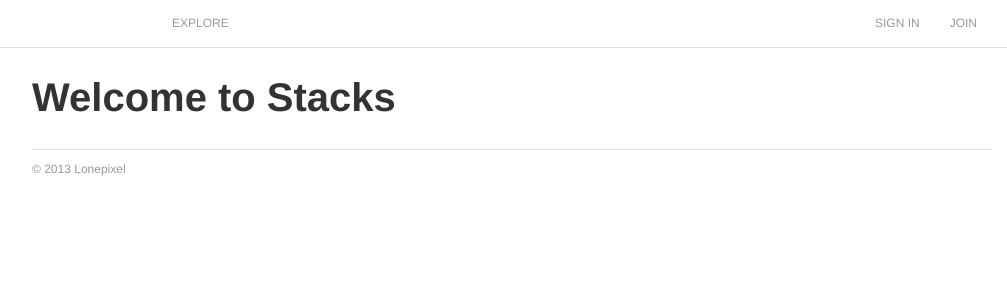
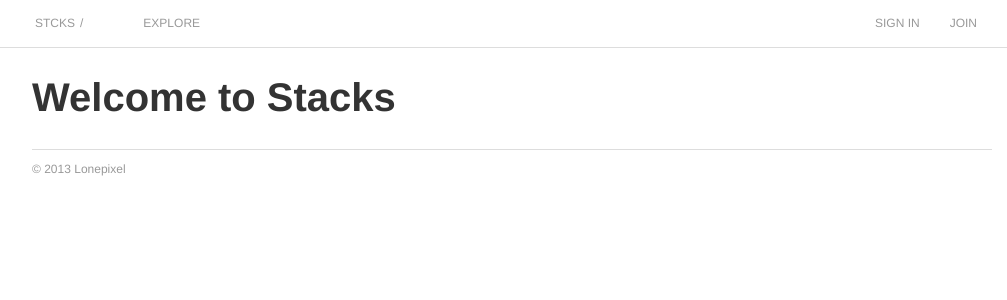
Before and after one commit to thatjohnmartin/stacks, a Python web app: template stacks/www/templates/www/home.html in a window 1280 px wide. Shown: the top 300 px of the page, without its empty margins (128-1135 px from the left). Run offline with Jinja, Linux system fonts and the light colour scheme; the template is opened without the code that fills it, so the values that code supplies are empty; style sheets or scripts are compiled from the project's sources; some libraries are stand-ins or nearby versions; some web fonts are replaced.

Commit message:
Added font awesome. Updated the site logo and started flipping to stcks/site.

```diff
--- a/stacks/www/static/www/less/base.less
+++ b/stacks/www/static/www/less/base.less
@@ -163,31 +163,30 @@ img {
         text-transform: uppercase;
         font-size: 12px;
 
-        .logo {
+        .home-link, .slash, .site-link {
             display: block;
             float: left;
-            text-indent: -9999px;
-            white-space: nowrap;
-            height: 38px;
-            width: 85px;
-            padding-top: 4px;
-            padding-bottom: 4px;
-            margin-left: 0px;
-            background-position: 0 3px;
-            background-repeat: no-repeat;
-            &.astro {
-                background-image: url('/static/www/img/astro/logo.png');
+            font-family: @sansFontFamily;
+            text-decoration: none;
+            color: @grayLight;
+            margin-left: 0;
+            margin-top: 16px;
+
+            &:hover {
+                color: #e1473b;
             }
-            &.climbing {
-                background-image: url('/static/www/img/climbing/logo.png');
+
+            .home-text {
+                padding-left: 3px;
             }
+        }
+
+        .slash {
+            padding-left: 5px;
+            padding-right: 5px;
+
             &:hover {
-                &.astro {
-                    background-image: url('/static/www/img/astro/logo-hover.png');
-                }
-                &.climbing {
-                    background-image: url('/static/www/img/climbing/logo-hover.png');
-                }
+                color: @grayLight;
             }
         }
 
--- a/stacks/www/templates/www/base.html
+++ b/stacks/www/templates/www/base.html
@@ -7,6 +7,7 @@
         <meta name="viewport" content="width=device-width,initial-scale=1.0">
 
         <link rel="stylesheet" type="text/css" href="//cloud.typography.com/7488232/727982/css/fonts.css" />
+        <link rel="stylesheet" href="//netdna.bootstrapcdn.com/font-awesome/3.2.1/css/font-awesome.css" />
 
         <link rel="stylesheet" href="/static/lib/normalize.css"/>
         <link rel="stylesheet/less" href="/static/www/less/base.less"/>
--- a/stacks/www/templates/www/base_standard.html
+++ b/stacks/www/templates/www/base_standard.html
@@ -5,7 +5,11 @@
     {% block navbar %}
         <div class="header">
             <div class="navbar">
-                <a class="logo {{ request.site.short_name }}" href="/">{{ request.site.name }}</a>
+
+                <a class="home-link" href="/"><i class="icon-star-empty"></i> <span class="home-text">STCKS</span></a>
+                <span class="slash">/</span>
+                <a class="site-link {{ request.site.short_name }}" href="/{{ request.site.short_name }}">{{ request.site.short_name }}</a>
+
                 <ul class="nav">
                     {% if user.is_authenticated() %}
                         <li {% if request.path.startswith(url_for('user_home', args=[user.username])) %}class="active"{% endif %}><a href="{{ url_for('user_home', args=[user.username]) }}">You</a></li>
--- a/stacks/www/templates/www/test.html
+++ b/stacks/www/templates/www/test.html
@@ -8,6 +8,8 @@
     <h1 id="title" class="text-placeholder">Weekend at Red Rock</h1>
     <div class="row">
         <div class="span9">
+            <p>Here is an icon <i class="icon-camera-retro"></i> icon-camera-retro.</p>
+            <p>Here is another icon <i style="color:#999" class="icon-align-right icon-large"></i> icon-camera-retro.</p>
             <p>Yeah, where is it. I was led to believe it was coming out in February '13. But so far no announcements about
                 when, why or what is delaying said album is coming. But﻿ this is Laura's style. She is definitely NOT abou
                 record sales or recognition chart-wise. It is one of her best qualities.</p>
```
Also changed, not shown: stacks/www/fixtures/kickstarter.yaml (+6 -6 lines).
